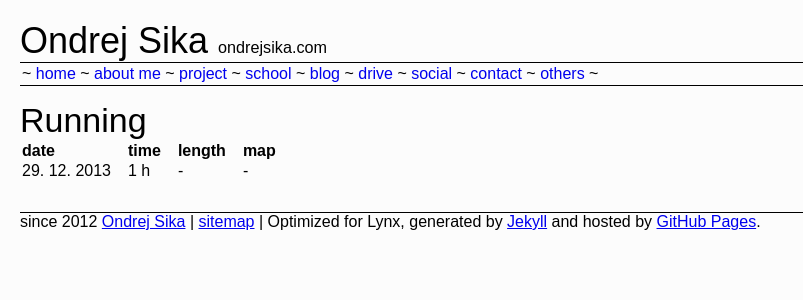
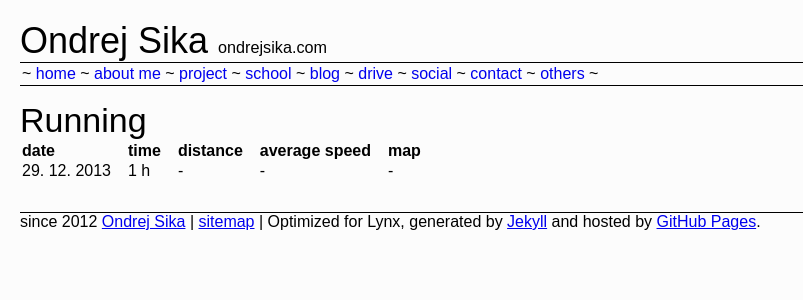
Before and after one commit to ondrejsika/ondrejsika.com, a Jekyll site: the page built from others/running.html, in a window 1280 px wide. Shown: the top 300 px of the page, without its empty margins (0-803 px from the left). Built offline with Jekyll 4.4.1, drawn with Linux system fonts in a browser that asks for light colours; Markdown is read by kramdown in place of the engine named in the settings; comment, search, counter and statistics services are not loaded.

Commit message:
update run table

```diff
--- a/others/running.html
+++ b/others/running.html
@@ -9,7 +9,8 @@
     <tr>
         <th>date</th>
         <th>time</th>
-        <th>length</th>
+        <th>distance</th>
+        <th>average speed</th>
         <th>map</th>
     </tr>
     <tr>
@@ -17,5 +18,6 @@
         <td>1 h</td>
         <td>-</td>
         <td>-</td>
+        <td>-</td>
     </tr>
 </table>
```
